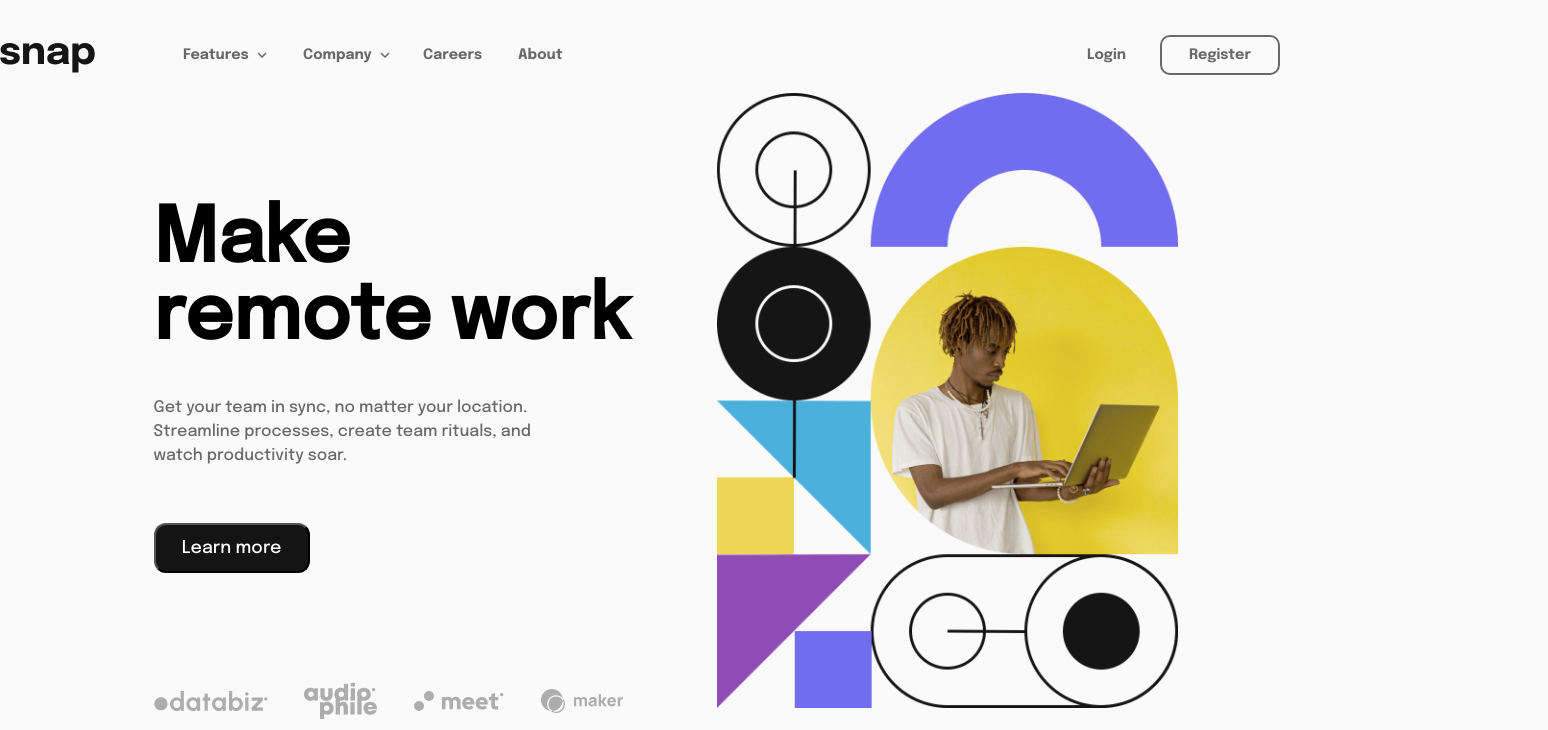
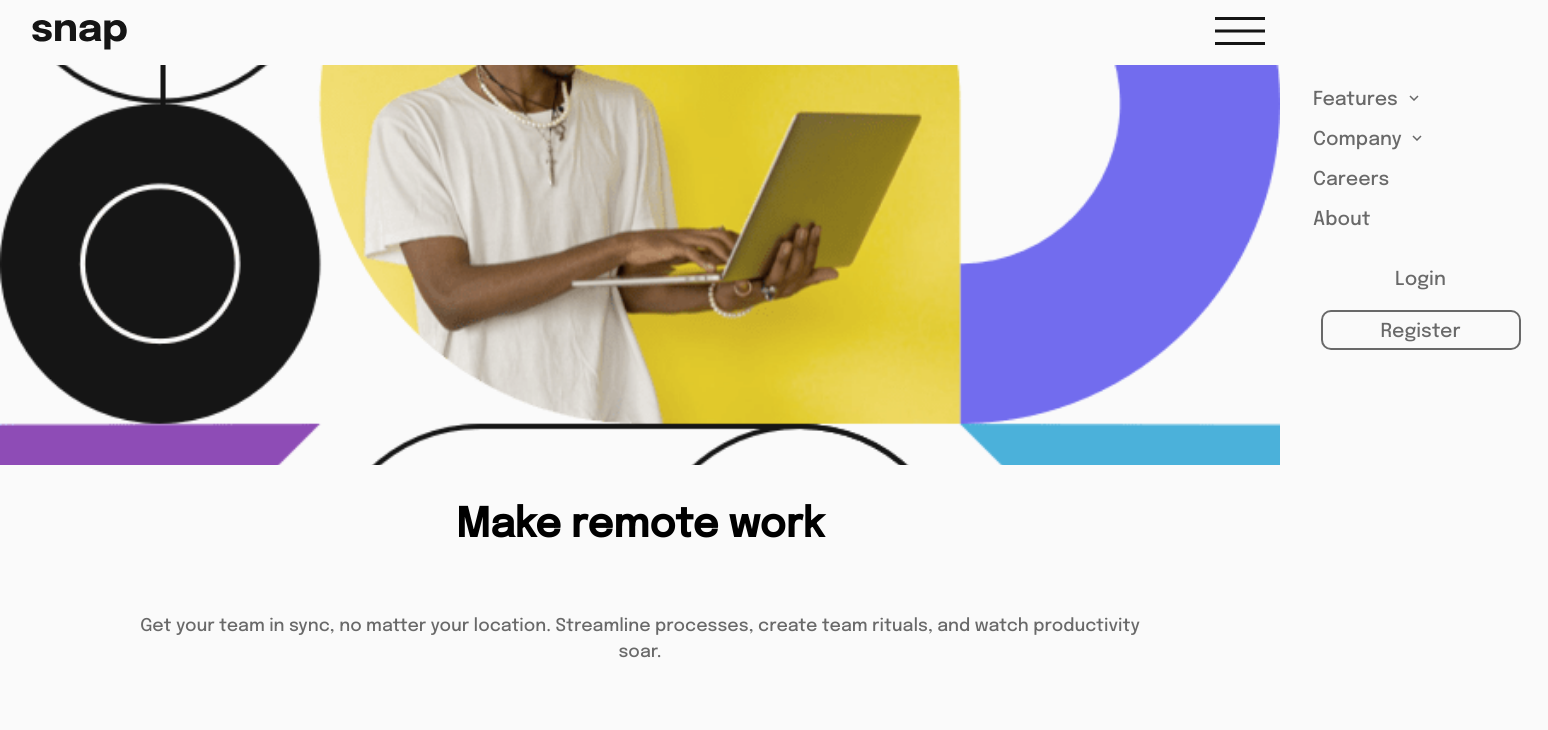
Before and after one commit to TomPlr/intro-section-with-dropdown-navigation-main, a plain HTML site: page index.html in a window 1280 px wide. Shown: the top 730 px of the page, 1548 px wide, since content can reach past the window. Drawn offline with Linux system fonts and the light colour scheme.

Commit message:
minor improvements

```diff
--- a/index.html
+++ b/index.html
@@ -1,18 +1,20 @@
 <!doctype html>
 <html lang="en">
+
 <head>
     <meta charset="UTF-8">
     <meta name="viewport"
           content="width=device-width, user-scalable=no, initial-scale=1.0, maximum-scale=1.0, minimum-scale=1.0">
     <meta http-equiv="X-UA-Compatible" content="ie=edge">
     <link rel="stylesheet" href="./css/style.css">
+    <link rel="stylesheet" href="./css/small-screen-devices.css" media="only screen and (max-width:1300px)">
+    <title>Snap - Make remote work</title>
 
-    <title>Snap - Make remote work</title>
 </head>
 <body>
 <header class="header">
+    <img class="header__image" src="./images/logo.svg" alt="snap-logo">
     <nav class="navbar">
-        <img class="header__image" src="./images/logo.svg" alt="snap-logo">
         <ul class="navbar__list">
             <li class="navbar__item navbar__item--arrows button st close">
                 <span class="close">Features</span>
@@ -43,17 +45,16 @@
             </li>
             <li class="navbar__item">Careers</li>
             <li class="navbar__item button">About</li>
-
         </ul>
+        <div class="navbar__log">
+            <a class="navbar__item button" href="#">Login</a>
+            <button class="navbar__item navbar__item--register button">Register</button>
+        </div>
     </nav>
-    <div>
-        <a class="navbar__item button" href="#">Login</a>
-        <button class="navbar__item navbar__item--register button">Register</button>
-    </div>
 </header>
+<div class="burger-menu"></div>
 <section>
     <div class="left-part">
-
         <h1 class="left-part__title">Make <br> remote work</h1>
         <p class="left-part__description">Get your team in sync, no matter your location. <br>
             Streamline processes, create team rituals, and <br>
@@ -72,5 +73,9 @@
 
 
 <script src="./js/index.js"></script>
+<script src="./js/small-screen-devices.js"></script>
+
+
 </body>
+
 </html>
--- a/js/index.js
+++ b/js/index.js
@@ -8,7 +8,6 @@ const secondArrow = document.getElementById("secondArrow")
 
 const elems = () => {
     const el = document.querySelectorAll(".show");
-    console.log(el);
     [].forEach.call(el, function (el) {
         el.classList.remove("show");
     })
--- a/scss/hearder.scss
+++ b/scss/hearder.scss
@@ -2,6 +2,7 @@
   display: flex;
   justify-content: space-between;
   padding-top: 35px;
+  margin: 0 20px;
 
 }
 
@@ -14,7 +15,7 @@
 .navbar {
   display: flex;
   justify-content: space-between;
-  width: 583px;
+  width: 1215px;
   align-items: center;
 }
 
--- a/scss/sections.scss
+++ b/scss/sections.scss
@@ -36,7 +36,7 @@ section {
   &__btn {
     width: 156px;
     height: 50px;
-    font: 1.1rem $font-1;
+    font: 1.1rem $font-2;
     background: $color-3;
     border-radius: 12px;
     color: white;
--- a/scss/settings.scss
+++ b/scss/settings.scss
@@ -13,7 +13,7 @@ $font-1: "Epilogue-Medium", sans-serif;
 $font-2: "Epilogue-Bold", sans-serif;
 
 
-//-------------------------------------COLORS---------------------------------------------------------
+//-------------------------------------COLORS--------------------------------------------------------
 
 
 $color-1: hsl(0, 0%, 98%);
@@ -56,10 +56,10 @@ body {
 //-------------------------------------MIXINS---------------------------------------------------------
 
 
-//-------------------------------------PLACEHOLDERS---------------------------------------------------------
+//-------------------------------------PLACEHOLDERS---------------------------------------------------
 
 
-//-------------------------------------KEYFRAMES---------------------------------------------------------@keyframes appearance {
+//-------------------------------------KEYFRAMES------------------------------------------------------
 @keyframes appearance {
   from {
     opacity: 0;
```
Also changed, not shown: css/style.css, 1 other file.
